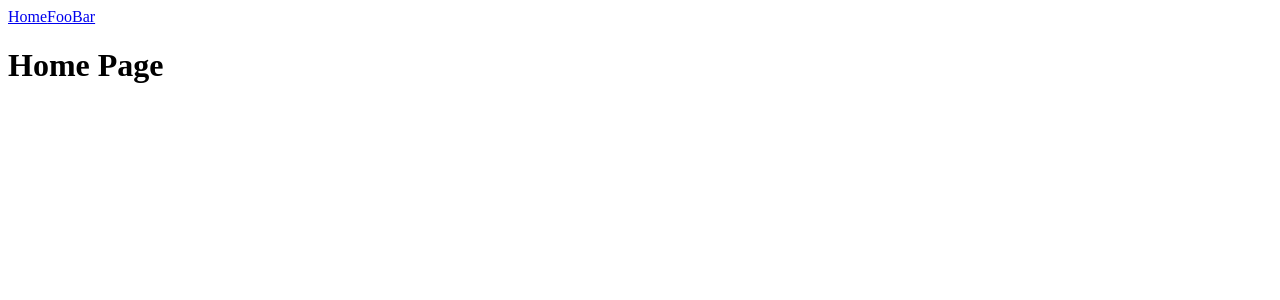
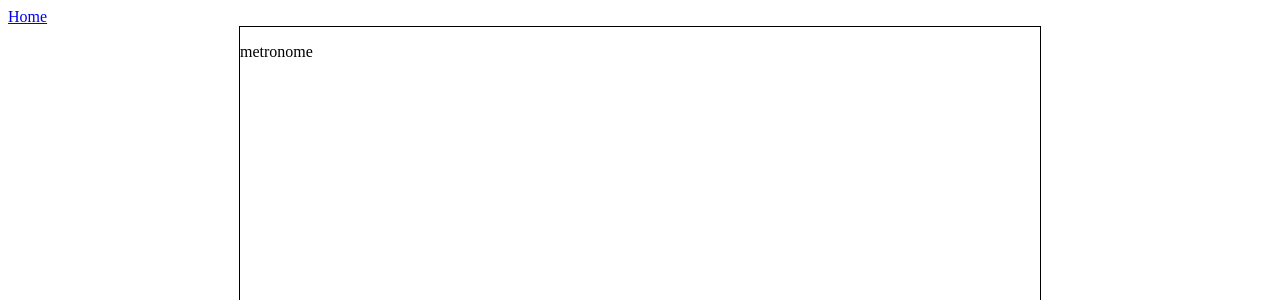
Before and after one commit to derekhdawson/metronome, a React (Create React App) app: page / in a window 1280 px wide. Shown: the top 300 px of the page. Built offline with nearby package versions, Linux system fonts and the light colour scheme.

Commit message:
Create a barebones homepage

```diff
--- a/src/App.tsx
+++ b/src/App.tsx
@@ -1,6 +1,6 @@
 import * as React from 'react';
 import { HashRouter as Router, Route, Link, Switch } from 'react-router-dom';
-import { Home, Foo, Bar } from './Pages';
+import { Home } from './pages/Home';
 
 export default class App extends React.Component {
     render(): JSX.Element {
@@ -9,13 +9,9 @@ export default class App extends React.Component {
                 <div>
                     <nav>
                         <Link to="/">Home</Link>
-                        <Link to="/foo">Foo</Link>
-                        <Link to="/bar">Bar</Link>
                     </nav>
                     <Switch>
                         <Route exact path="/" component={Home} />
-                        <Route exact path="/foo" component={Foo} />
-                        <Route exact path="/bar" component={Bar} />
                     </Switch>
                 </div>
             </Router>
--- /dev/null
+++ b/src/pages/Home/index.css
@@ -0,0 +1,6 @@
+.home-page-center-content {
+    width: 800px;
+    height: 450px;
+    margin: 0 auto;
+    border: 1px solid black;
+}
--- /dev/null
+++ b/src/pages/Home/index.tsx
@@ -0,0 +1,10 @@
+import React from 'react';
+import './index.css';
+
+export const Home = (): JSX.Element => (
+    <div className="home-page-container">
+        <div className="home-page-center-content">
+            <p>metronome</p>
+        </div>
+    </div>
+);
```
